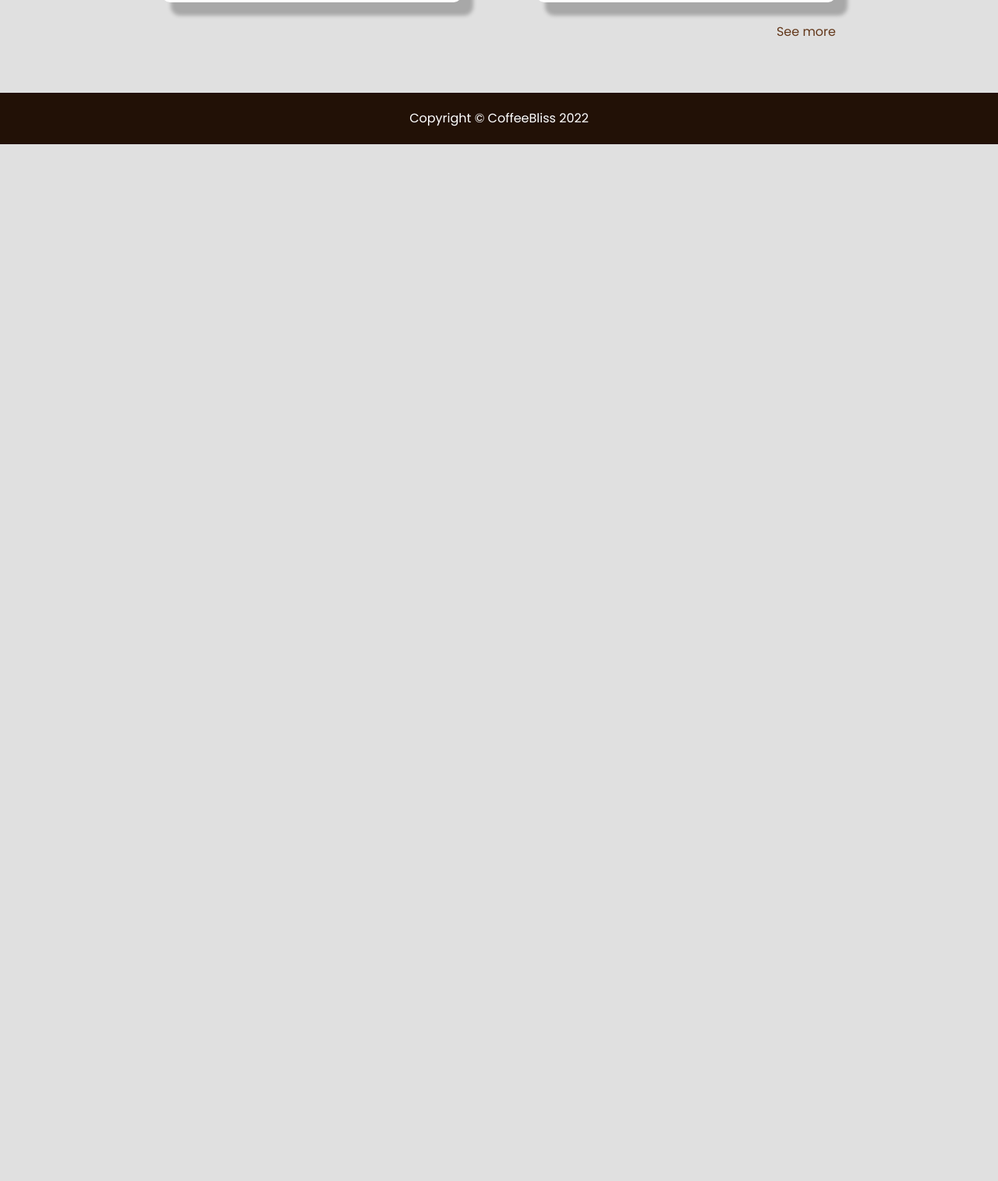
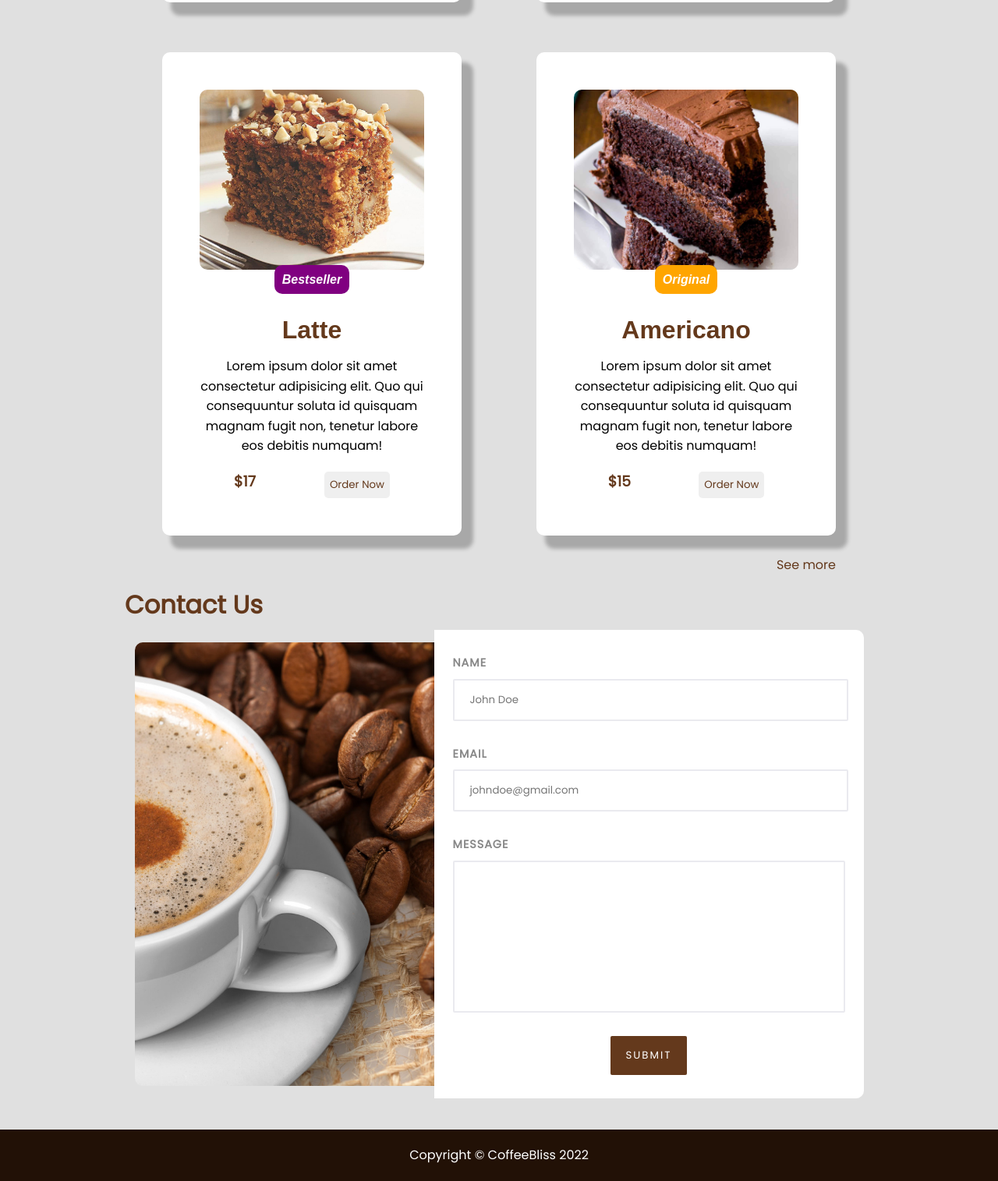
Before and after one commit to ShoneUnity/Coffee-Brand, a website built with Parcel: page frontend/index.html in a window 1280 px wide. Shown: the part 2911-4426 px from the top of the page at 78% size. Before the commit the page ends 3096 px from the top, so only its background shows below. Built offline with nearby package versions, Linux system fonts and the light colour scheme; a web font is replaced by a local one.

Commit message:
Project Finished

```diff
--- a/frontend/index.html
+++ b/frontend/index.html
@@ -26,12 +26,12 @@
         <nav class="navbar">
             <div class="navbar__title">
                 <i class="fa-solid fa-mug-hot"></i>
-                <h1>CoffeeBliss</h1>
+                <h1 class="title">CoffeeBliss</h1>
             </div>
             <div class="navbar__links">
                 <a href="#home" class="link">Home</a>
                 <a href="#products" class="link">Products</a>
-                <a href="" class="link">Contact Us</a>
+                <a href="#contact" class="link">Contact Us</a>
             </div>
         </nav>
         <div class="showcase" id="home">
@@ -95,7 +95,6 @@
                 <div class="card">
                     <div class="cappuccino"></div>
                     <i class="bestseller">Bestseller</i>
-                    <div class="card__image"></div>
                     <div class="card__title">Cappuccino</div>
                     <div class="card__about">
                         <p>Lorem ipsum dolor sit amet consectetur adipisicing elit. Quo qui consequuntur soluta id quisquam magnam fugit non, tenetur labore eos debitis numquam!</p>
@@ -108,7 +107,6 @@
                 <div class="card">
                     <div class="espresso"></div>
                     <i class="new">All New</i>
-                    <div class="card__image"></div>
                     <div class="card__title">Espresso</div>
                     <div class="card__about">
                         <p>Lorem ipsum dolor sit amet consectetur adipisicing elit. Quo qui consequuntur soluta id quisquam magnam fugit non, tenetur labore eos debitis numquam!</p>
@@ -121,7 +119,6 @@
                 <div class="card">
                     <div class="latte"></div>
                     <i class="nutmeg">With Nutmeg</i>
-                    <div class="card__image"></div>
                     <div class="card__title">Latte</div>
                     <div class="card__about">
                         <p>Lorem ipsum dolor sit amet consectetur adipisicing elit. Quo qui consequuntur soluta id quisquam magnam fugit non, tenetur labore eos debitis numquam!</p>
@@ -134,6 +131,30 @@
                 <div class="card">
                     <div class="americano"></div>
                     <i class="original">Original</i>
+                    <div class="card__title">Americano</div>
+                    <div class="card__about">
+                        <p>Lorem ipsum dolor sit amet consectetur adipisicing elit. Quo qui consequuntur soluta id quisquam magnam fugit non, tenetur labore eos debitis numquam!</p>
+                    </div>
+                    <div class="card__price">
+                        <h3>$15</h3>
+                        <button>Order Now</button>
+                    </div>
+                </div>
+                <div class="card">
+                    <div class="walnutcake"></div>
+                    <i class="bestseller">Bestseller</i>
+                    <div class="card__title">Latte</div>
+                    <div class="card__about">
+                        <p>Lorem ipsum dolor sit amet consectetur adipisicing elit. Quo qui consequuntur soluta id quisquam magnam fugit non, tenetur labore eos debitis numquam!</p>
+                    </div>
+                    <div class="card__price">
+                        <h3>$17</h3>
+                        <button>Order Now</button>
+                    </div>
+                </div>
+                <div class="card">
+                    <div class="chococake"></div>
+                    <i class="original">Original</i>
                     <div class="card__image"></div>
                     <div class="card__title">Americano</div>
                     <div class="card__about">
@@ -144,8 +165,44 @@
                         <button>Order Now</button>
                     </div>
                 </div>
+
             </div>
             <a href="#" class="products__more">See more</a>
+        </div>
+        <div class="contact" id="contact">
+            <div class="contact__title">
+            <h1 class="title">Contact Us</h1>
+            </div>
+
+            <div class="contact__form">
+                <div class="form__image"></div>
+                <div class="form__content">
+                    <div class="form__input">
+                        <label for="name">Name</label>
+                        <input
+                        type="text"
+                        name="name"
+                        placeholder="John Doe"
+                        />
+                    </div>
+                    <div class="form__input">
+                        <label for="email">Email</label>
+                        <input
+                        type="email"
+                        name="email"
+                        placeholder="johndoe@gmail.com"
+                        />
+                    </div>
+                    <div class="form__input">
+                        <label for="message">Message</label>
+                        <textarea name="message"cols="30" rows="10"></textarea>
+                    </div>
+                    <div class="form__input">
+                        <button>Submit</button>
+                    </div>
+                </div>
+            </div>
+
         </div>
         <footer>
             <p>Copyright &copy; CoffeeBliss 2022</p>
--- a/scss/abstracts/_variables.scss
+++ b/scss/abstracts/_variables.scss
@@ -4,3 +4,4 @@ $gapSmall: 10px;
 $padding: 10px;
 $size: 1rem;
 $borderRadius: 10px;
+$mainColor: #64391c;
--- a/scss/pages/_index.scss
+++ b/scss/pages/_index.scss
@@ -1,2 +1,3 @@
 @forward "home";
 @forward "products";
+@forward "contact";
--- /dev/null
+++ b/scss/pages/contact.scss
@@ -0,0 +1,93 @@
+@use "../abstracts" as *;
+
+.contact {
+    padding: 0 12.5%;
+    font-family: "Poppins";
+    &__title {
+        padding-bottom: $gap;
+        font-weight: 700;
+        color: $mainColor;
+    }
+    &__form {
+        align-items: center;
+        display: flex;
+        justify-content: center;
+        .form__image {
+            background-image: url("assets/images/coffee.jpg");
+            background-position: center;
+            background-repeat: no-repeat;
+            background-size: cover;
+            padding: 29.6% 20%;
+            border-radius: $borderRadius 0 0 $borderRadius;
+        }
+        .form__content {
+            padding: 0 2.5%;
+            border-radius: 0 $borderRadius $borderRadius 0;
+            background-color: #ffffff;
+        }
+        .form__input {
+            margin: 30px 0;
+            & > * {
+                display: block;
+            }
+
+            & label {
+                font-size: 0.9rem;
+                font-weight: bold;
+                color: #888;
+                letter-spacing: 1px;
+                text-transform: uppercase;
+            }
+
+            & input,
+            & textarea {
+                margin: 7px 0;
+                width: 100%;
+                padding: 15px 0;
+                text-indent: 20px;
+                border: 2px solid #eaeaef;
+                border-radius: 2px;
+            }
+
+            & input[type="text"]:focus,
+            & input[type="text"]:active,
+            & input[type="email"]:focus,
+            & input[type="email"]:active,
+            & textarea:focus,
+            & textarea:active {
+                border-color: $mainColor;
+                outline: none;
+            }
+
+            & button {
+                padding: 15px 20px;
+                background: $mainColor;
+                color: #fff;
+                border: none;
+                border-radius: 2px;
+                letter-spacing: 2px;
+                text-transform: uppercase;
+            }
+
+            & button:focus,
+            & button:active {
+                outline: none;
+            }
+
+            & button:hover {
+                font-weight: 700;
+            }
+
+            & textarea {
+                width: 499px;
+                height: 161px;
+                resize: none;
+            }
+
+            &:last-child {
+                display: flex;
+                justify-content: center;
+            }
+        }
+    }
+}
--- a/scss/pages/home.scss
+++ b/scss/pages/home.scss
@@ -8,7 +8,6 @@
 }
 body {
     background-color: #e0e0e0;
-    color: #555;
     font-size: 16px;
     line-height: 1.6em;
 }
@@ -37,7 +36,7 @@ html {
             padding: 5%;
             text-shadow: 2px 2px 5px #000000;
             background: #24242491;
-            border-radius: 10px;
+            border-radius: $borderRadius;
         }
     }
 }
@@ -56,18 +55,36 @@ html {
         h1 {
             padding-bottom: $gap;
             font-weight: 700;
+            color: $mainColor;
         }
     }
     &__sidebar {
-        background: #64391c;
+        background: $mainColor;
         width: 125vw;
         color: #fff;
         padding: 50px;
         box-sizing: border-box;
-        border-radius: 10px;
+        border-radius: $borderRadius;
         h2 {
             padding-bottom: $gap;
             font-weight: bold;
         }
     }
 }
+
+@media only screen and (max-width: 800px) {
+    * {
+        flex-wrap: wrap;
+    }
+    .form__image {
+        display: none;
+    }
+
+    .form__content {
+        border-radius: $borderRadius;
+    }
+
+    .container__sidebar {
+        display: none;
+    }
+}
--- a/scss/pages/products.scss
+++ b/scss/pages/products.scss
@@ -6,6 +6,7 @@
     &__title {
         padding-bottom: $gap;
         font-weight: 700;
+        color: $mainColor;
     }
     &__cards {
         display: flex;
@@ -16,8 +17,8 @@
         .card {
             flex-basis: 30%;
             box-shadow: 13px 15px 5px 2px rgba(0, 0, 0, 0.25);
-            border-radius: 10px;
-            background-color: rgb(255, 255, 255);
+            border-radius: $borderRadius;
+            background-color: #ffffff;
             padding: 5%;
             text-align: center;
 
@@ -28,6 +29,7 @@
                 padding-bottom: $gap;
                 padding-top: $gap;
                 margin-top: 20px;
+                color: $mainColor;
             }
             &__about {
                 padding-bottom: $gapSmall;
@@ -36,13 +38,14 @@
                 display: flex;
                 justify-content: space-around;
                 padding-top: $gapSmall;
+                color: $mainColor;
                 button {
                     border-radius: 5px;
                     padding: 5px;
                     border-color: transparent;
+                    color: $mainColor;
                     &:hover {
                         font-weight: 600;
-                        outline: 2px black solid;
                     }
                 }
             }
@@ -53,7 +56,7 @@
         justify-content: flex-end;
         padding: 25px 5%;
         text-decoration: none;
-        color: #64391c;
+        color: $mainColor;
     }
 }
 
@@ -63,7 +66,7 @@
     background-repeat: no-repeat;
     background-size: cover;
     padding: 40%;
-    border-radius: 10px;
+    border-radius: $borderRadius;
 }
 
 .espresso {
@@ -72,7 +75,7 @@
     background-repeat: no-repeat;
     background-size: cover;
     padding: 40%;
-    border-radius: 10px;
+    border-radius: $borderRadius;
 }
 
 .latte {
@@ -81,7 +84,7 @@
     background-repeat: no-repeat;
     background-size: cover;
     padding: 40%;
-    border-radius: 10px;
+    border-radius: $borderRadius;
 }
 
 .americano {
@@ -90,7 +93,25 @@
     background-repeat: no-repeat;
     background-size: cover;
     padding: 40%;
-    border-radius: 10px;
+    border-radius: $borderRadius;
+}
+
+.walnutcake {
+    background-image: url("assets/images/walnutcake.jpg");
+    background-position: center;
+    background-repeat: no-repeat;
+    background-size: cover;
+    padding: 40%;
+    border-radius: $borderRadius;
+}
+
+.chococake {
+    background-image: url("assets/images/chococake.jpg");
+    background-position: center;
+    background-repeat: no-repeat;
+    background-size: cover;
+    padding: 40%;
+    border-radius: $borderRadius;
 }
 
 .bestseller {
```
Also changed, not shown: frontend/assets/images/chococake.jpg (added), frontend/assets/images/coffee.jpg (added), frontend/assets/images/walnutcake.jpg (added), frontend/style.css, 1 other file.
